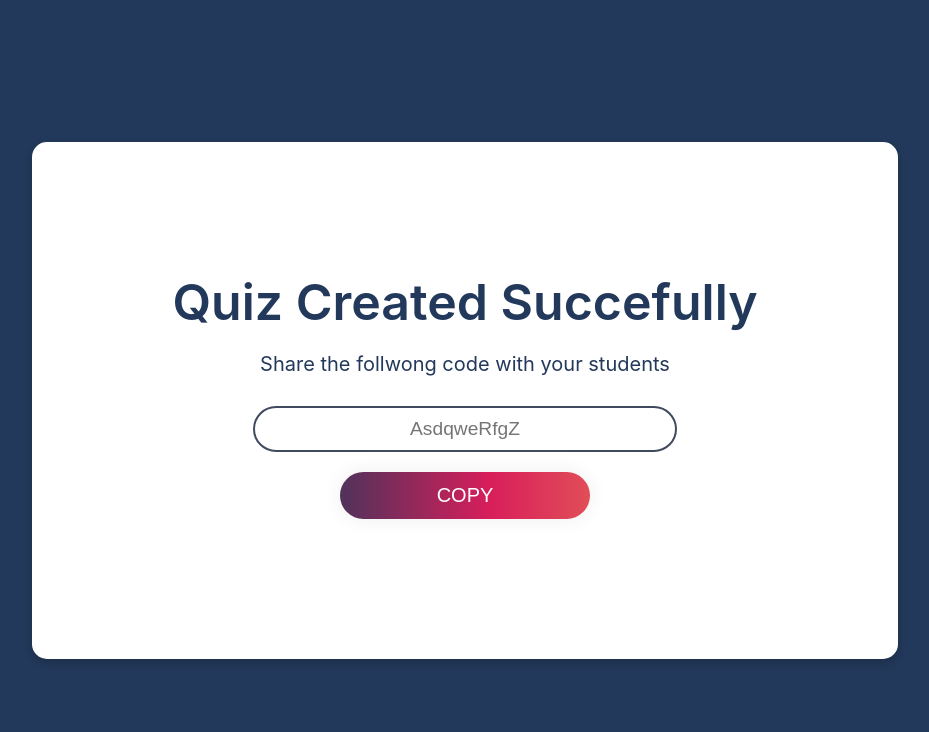
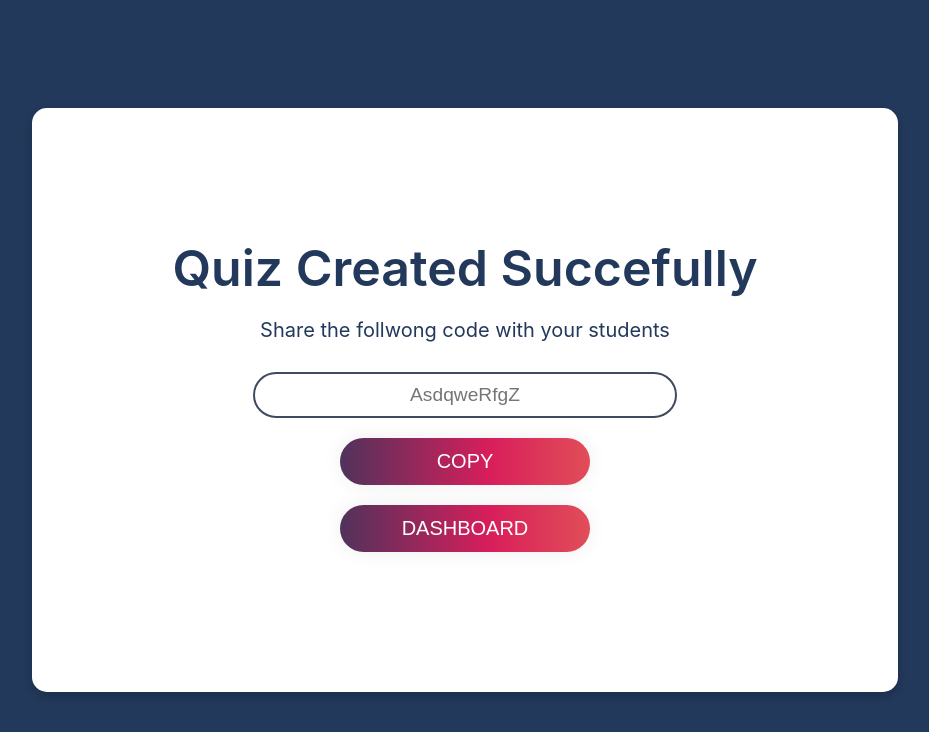
Before and after one commit to andriilysenko-tech/quizdom, a React (Create React App) app in the folder client/: page /created-succesfully in a window 1280 px wide. Shown: the top 732 px of the page, without its empty margins (175-1104 px from the left). Built offline with nearby package versions, Linux system fonts and the light colour scheme.

Commit message:
📦 NEW: Link dashboard

```diff
--- a/client/src/screens/CreatedSuccesfully.js
+++ b/client/src/screens/CreatedSuccesfully.js
@@ -1,20 +1,21 @@
-import React, { useState } from 'react';
+import React, { useState } from "react";
 import { Link } from "react-router-dom";
-import './CreatedSuccesfully.css';
-const CreatedSuccesfully = ({user}) => {
-
-  return(
+import "./CreatedSuccesfully.css";
+const CreatedSuccesfully = ({ user }) => {
+	return (
 		<div id="created-quiz">
-      <div id = "created-quiz-div">
+			<div id="created-quiz-div">
 				<div id="message">
-        <b>
-          Quiz Created Succefully</b>
+					<b>Quiz Created Succefully</b>
 					<p>Share the follwong code with your students</p>
 				</div>
 				<input id="copy-code" type="text" placeholder="AsdqweRfgZ" />
-      <button className = "copy-btn" >copy</button>
+				<button className="copy-btn">copy</button>
+				<Link to={user.id + "/dashboard"}>
+					<button className="copy-btn">Dashboard</button>
+				</Link>
 			</div>
 		</div>
 	);
-}
-export default CreatedSuccesfully
+};
+export default CreatedSuccesfully;
```
Lines whose indentation alone changed are shown as unchanged.
